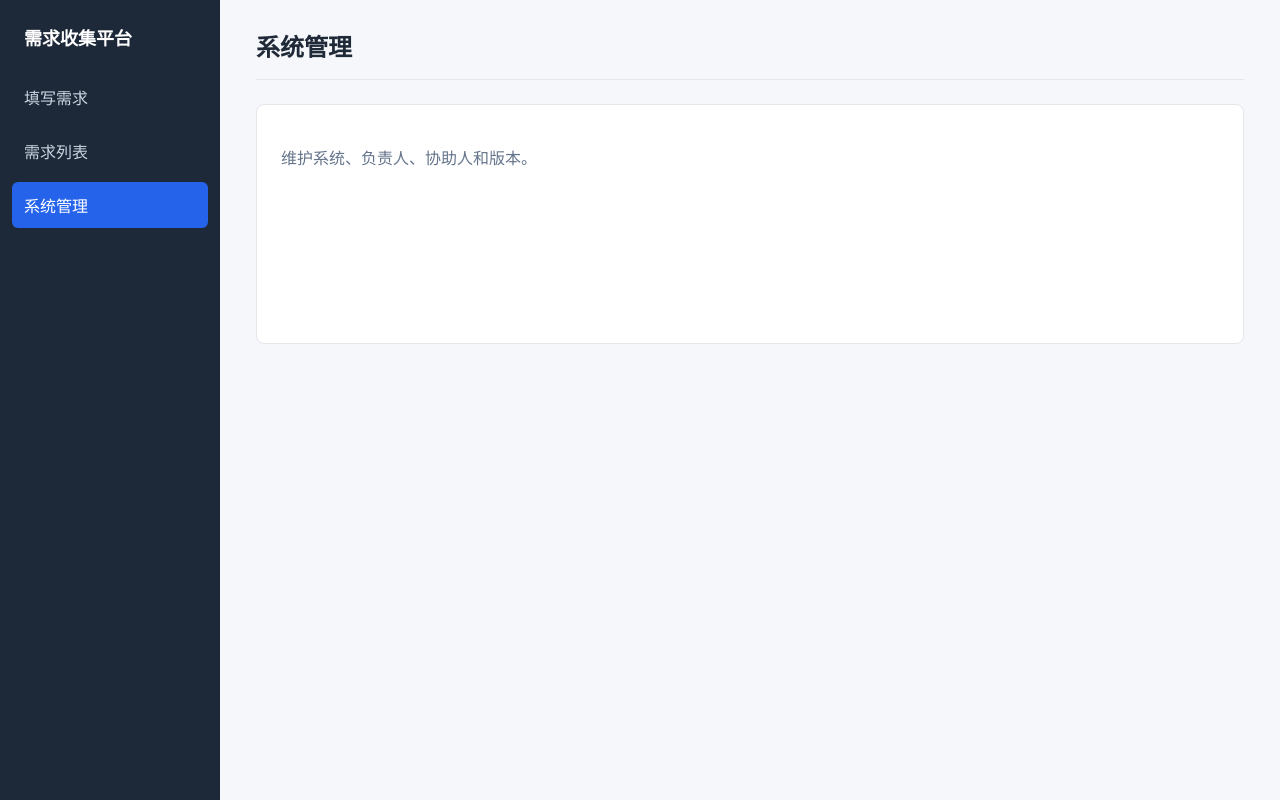
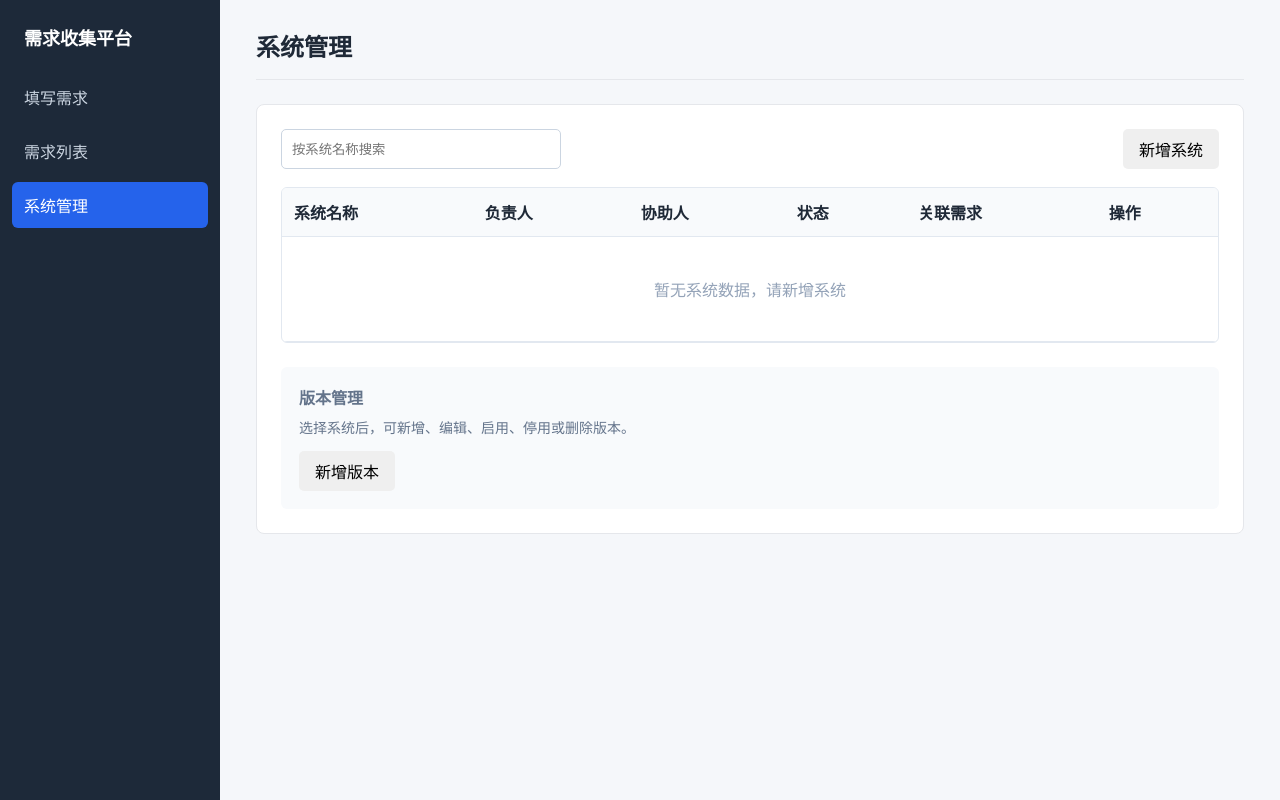
Before and after one commit to xiaoyu-24/xqfx, a Vue app in the folder frontend/: page / in a window 1280 px wide. Both pictures are taken after a click on the button "系统管理". Built offline with nearby package versions, Linux system fonts and the light colour scheme.

Commit message:
feat: add system management page shell

```diff
--- a/frontend/src/App.vue
+++ b/frontend/src/App.vue
@@ -2,6 +2,7 @@
 import { computed, ref } from 'vue'
 import RequirementForm from './components/RequirementForm.vue'
 import RequirementList from './components/RequirementList.vue'
+import SystemManagement from './components/SystemManagement.vue'
 
 type PageKey = 'create' | 'list' | 'systems'
 
@@ -39,7 +40,7 @@ const active = computed(() => pages.find((page) => page.key === activePage.value
       <section class="page-placeholder">
         <RequirementForm v-if="activePage === 'create'" />
         <RequirementList v-else-if="activePage === 'list'" />
-        <p v-else>{{ active.description }}</p>
+        <SystemManagement v-else />
       </section>
     </main>
   </div>
--- /dev/null
+++ b/frontend/src/components/SystemManagement.vue
@@ -0,0 +1,19 @@
+<template>
+  <section class="system-page">
+    <div class="system-toolbar">
+      <input placeholder="按系统名称搜索">
+      <button class="primary" type="button">新增系统</button>
+    </div>
+    <div class="table-wrap">
+      <table>
+        <thead><tr><th>系统名称</th><th>负责人</th><th>协助人</th><th>状态</th><th>关联需求</th><th>操作</th></tr></thead>
+        <tbody><tr><td colspan="6" class="empty">暂无系统数据，请新增系统</td></tr></tbody>
+      </table>
+    </div>
+    <aside class="version-panel">
+      <h2>版本管理</h2>
+      <p>选择系统后，可新增、编辑、启用、停用或删除版本。</p>
+      <button class="secondary" type="button">新增版本</button>
+    </aside>
+  </section>
+</template>
--- a/frontend/src/style.css
+++ b/frontend/src/style.css
@@ -40,3 +40,9 @@ th, td { border-bottom: 1px solid #e2e8f0; padding: 12px; text-align: left; }
 th { background: #f8fafc; font-weight: 600; }
 .empty { color: #94a3b8; padding: 40px; text-align: center; }
 .pagination-placeholder { color: #64748b; margin-top: 16px; text-align: right; }
+.system-toolbar { display: flex; gap: 12px; justify-content: space-between; margin-bottom: 18px; }
+.system-toolbar input { border: 1px solid #cbd5e1; border-radius: 5px; padding: 8px 10px; width: 280px; }
+.system-toolbar button, .version-panel button { border: 0; border-radius: 5px; cursor: pointer; padding: 8px 16px; }
+.version-panel { background: #f8fafc; border-radius: 6px; margin-top: 24px; padding: 18px; }
+.version-panel h2 { font-size: 16px; margin: 0 0 8px; }
+.version-panel p { font-size: 14px; margin: 0 0 14px; }
```
Also changed, not shown: 1 other file (tests, documents, lock files or other folders).
